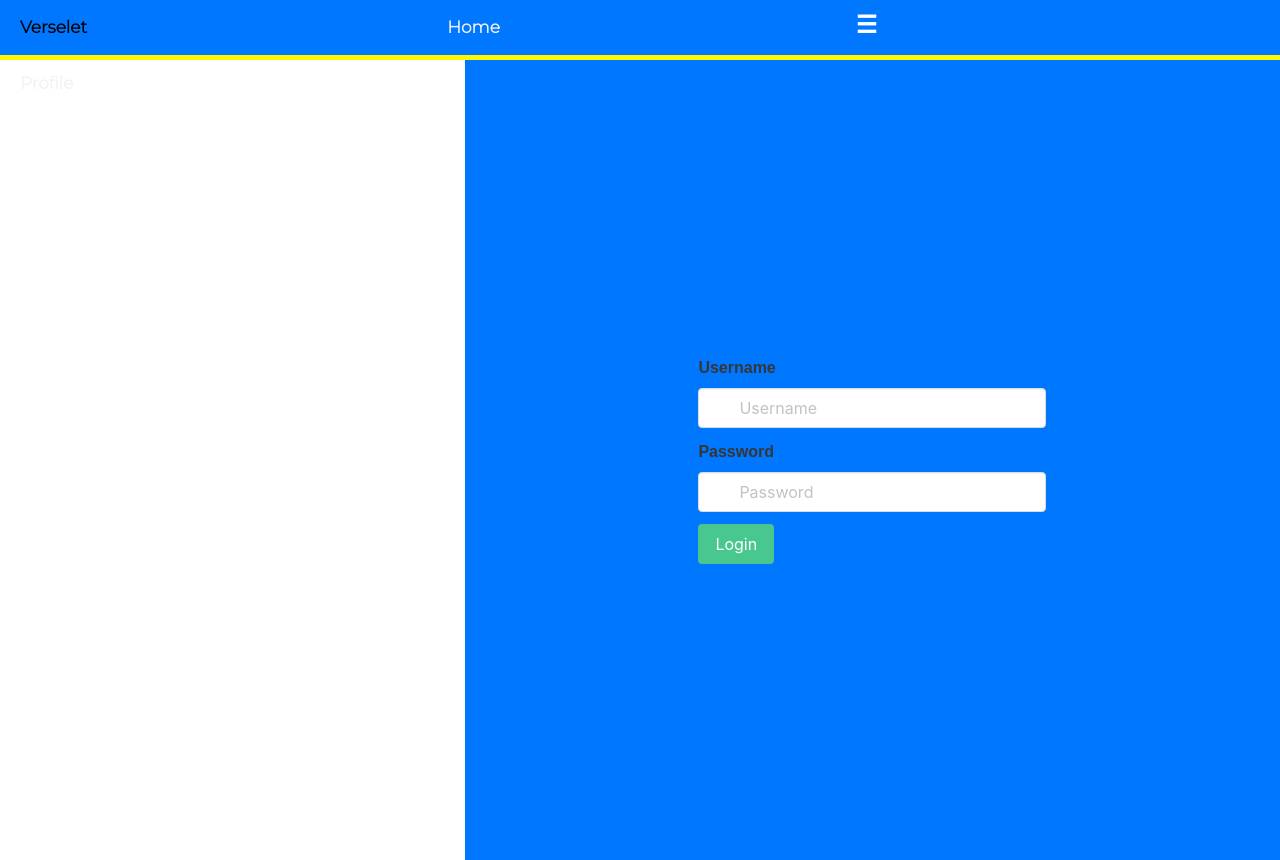
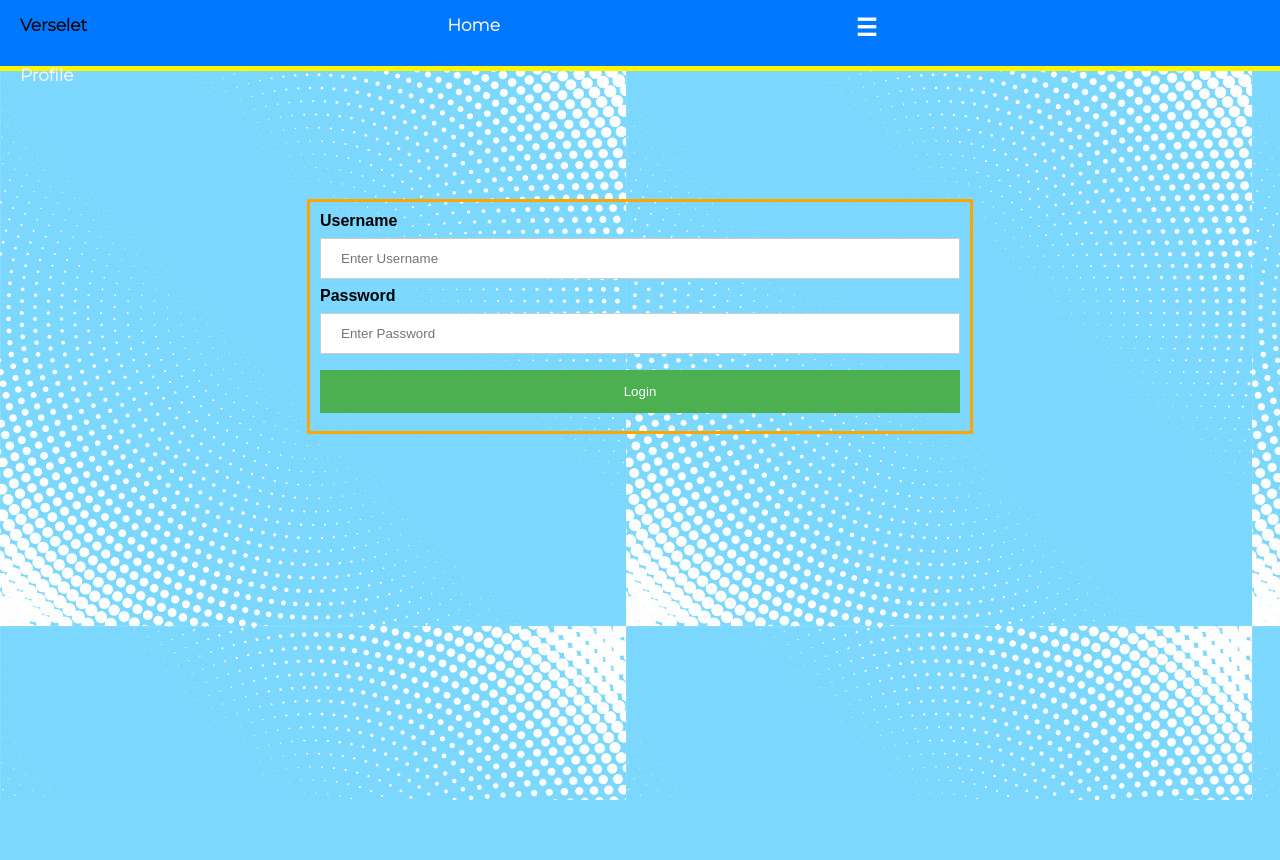
Before and after one commit to kingjuno/Verselet-1, a Flask app: page /login in a window 1280 px wide. After the commit the page ends 800 px from the top, so only its background shows below. Run offline with Flask 2, Linux system fonts and the light colour scheme; some libraries are stand-ins or nearby versions.

Commit message:
changed login screen, added img background

```diff
--- a/app.py
+++ b/app.py
@@ -13,13 +13,16 @@ users = []
 users.append(User(id=1, username='arsh', password='pass'))
 users.append(User(id=2, username='john', password='pass2'))
 
+
 @app.route('/')
-def index():
-    return render_template('base.html')
+def front():
+    return render_template('front.html')
+
 
 @app.route('/login', methods=['GET', 'POST'])
 def login():
     return render_template('login.html')
 
+
 if __name__ == '__main__':
     app.run(debug=True)
--- a/templates/base.html
+++ b/templates/base.html
@@ -3,7 +3,6 @@
 <head>
     <meta charset="UTF-8">
     <title>{% block title%} {% endblock %}</title>
-    <link rel="stylesheet" href="https://cdn.jsdelivr.net/npm/bulma@0.8.0/css/bulma.min.css">
 </head>
 <style>
 
@@ -11,6 +10,7 @@
 @import url('https://fonts.googleapis.com/css2?family=Roboto:wght@300&display=swap');
 
 body {
+  overflow: hidden;
   margin: 0;
   font-family: Arial, Helvetica, sans-serif;
 }
@@ -83,13 +83,66 @@ body {
   color: #FFF700;
 }
 
+input[type=text], input[type=password] {
+  width: 100%;
+  padding: 12px 20px;
+  margin: 8px 0;
+  display: inline-block;
+  border: 1px solid #ccc;
+  box-sizing: border-box;
+}
+
+button {
+  background-color: #4CAF50;
+  color: white;
+  padding: 14px 20px;
+  margin: 8px 0;
+  border: none;
+  cursor: pointer;
+  width: 100%;
+}
+
+button:hover {
+  opacity: 0.8;
+}
+
+.cancelbtn {
+  width: auto;
+  padding: 10px 18px;
+  background-color: #f44336;
+}
+
+.container {
+  padding: 16px;
+  margin: auto;
+  margin-top: 10%;
+  width: 50%;
+  border: 3px solid orange;
+  padding: 10px;
+}
+
+span.psw {
+  float: right;
+  padding-top: 16px;
+}
+
+@media screen and (max-width: 300px) {
+  span.psw {
+     display: block;
+     float: none;
+  }
+  .cancelbtn {
+     width: 100%;
+  }
+}
+
 </style>
 
 <div class="topnav">
     <a style="margin-right: 25%"><b>Verselet</b></a>
-    <a style="margin-right: 25%" href=""><b>Home</b></a>
+    <a style="margin-right: 25%" href="\"><b>Home</b></a>
     <a style="margin-right: 29%" href=""><b>Profile</b></a>
-    <div style="margin-top: -0.5%;" class="dropdown">
+    <div style="margin-top: -0.75%;" class="dropdown">
         <button style="font-size: 150%;" class="dropbtn"><b>☰</b></button>
         <div class="dropdown-content">
             <a href="#">Settings</a>
--- a/templates/login.html
+++ b/templates/login.html
@@ -2,41 +2,23 @@
 {% block title %}Login to Verselet{% endblock %}
 
 {% block content %}
-<section style="background-color: #0077FF;" class="hero is-info is-fullheight">
-    <div class="hero-body">
-      <div class="container">
-        <div class="columns is-centered">
-          <div class="column is-half">
-            <form method="POST">
-              <div class="field">
-                <label class="label">Username</label>
-                <div class="control has-icons-left has-icons-right">
-                  <input class="input" type="text" name="username" placeholder="Username">
-                  <span class="icon is-small is-left">
-                    <i class="fas fa-user"></i>
-                  </span>
-                </div>
-              </div>
-              <div class="field">
-                <label class="label">Password</label>
-                <p class="control has-icons-left">
-                  <input class="input" type="password" name="password" placeholder="Password">
-                  <span class="icon is-small is-left">
-                    <i class="fas fa-lock"></i>
-                  </span>
-                </p>
-              </div>
-              <div class="field">
-                <p class="control">
-                  <button type="submit" class="button is-success">
-                    Login
-                  </button>
-                </p>
-              </div>
-            </form>
-          </div>
-        </div>
-      </div>
-    </div>
-  </section>
+
+<style>
+  body{
+    background-image: url({{ url_for('static', filename='bground.jpg') }});
+  }
+
+
+</style>
+
+<div style="center" class="container">
+  <label for="uname"><b>Username</b></label>
+  <input type="text" placeholder="Enter Username" name="uname" required>
+
+  <label for="psw"><b>Password</b></label>
+  <input type="password" placeholder="Enter Password" name="psw" required>
+
+  <button type="submit">Login</button>
+</div>
+
 {% endblock %}
```
Also changed, not shown: templates/front.html (added, +8 -0 lines), static/bground.jpg (added).
